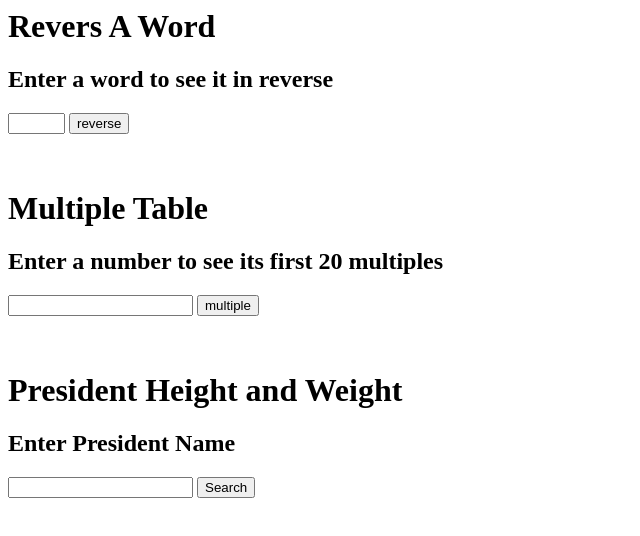
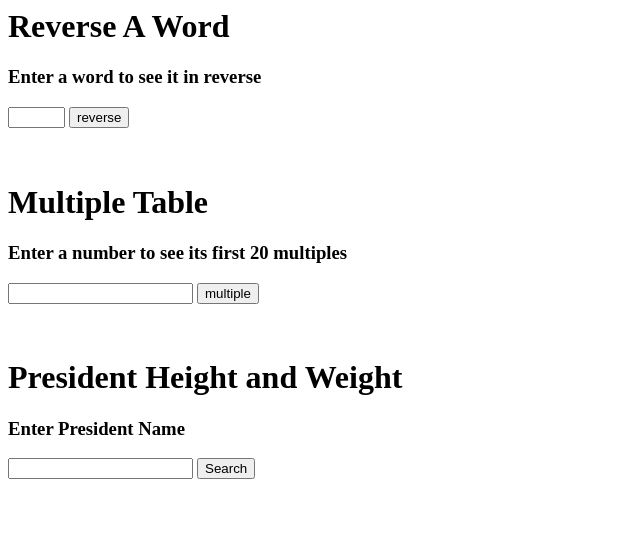
Before and after one commit to Patel-Krutika/Data_608, a plain HTML site: page index.html in a window 1280 px wide. Shown: the whole page, without its empty margins (0-640 px from the left). Drawn offline with nearby package versions, Linux system fonts and the light colour scheme; no server answers.

Commit message:
Update index.html

```diff
--- a/index.html
+++ b/index.html
@@ -10,8 +10,8 @@
 </head>
 
 <body>
-	<h1>Revers A Word</h1>
-	<h2>Enter a word to see it in reverse</h2>
+	<h1>Reverse A Word</h1>
+	<h3>Enter a word to see it in reverse</h3>
 
 	<script type="text/javascript">
 
@@ -35,7 +35,7 @@
 
 <body>
 	<h1>Multiple Table</h1>
-	<h2>Enter a number to see its first 20 multiples</h2>
+	<h3>Enter a number to see its first 20 multiples</h3>
 
 	<script type="text/javascript">
 	function multiples()
@@ -70,7 +70,7 @@
 <body>
 
 		<h1>President Height and Weight</h1>
-		<h2>Enter President Name</h2>
+		<h3>Enter President Name</h3>
 
 		<form>
 			<input id="pres_name" type="text"/>
```
